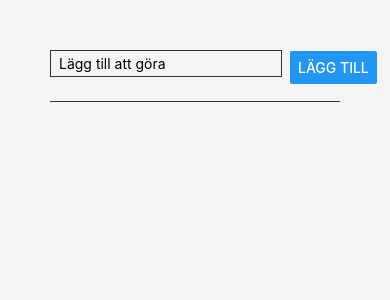
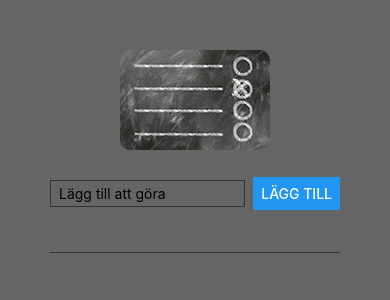
Before and after one commit to MichaelGustavsson/React-Native, a React Native app in the folder TodoList/: screen / in a window 390 px wide. Shown: the top 300 px of the page. Built offline with nearby package versions, Linux system fonts and the light colour scheme.

Commit message:
Added customized pressable todoitem

```diff
--- a/TodoList/App.js
+++ b/TodoList/App.js
@@ -1,6 +1,6 @@
 import uuid from 'react-native-uuid';
 import { useState } from 'react';
-import { StyleSheet, View } from 'react-native';
+import { StyleSheet, View, Image } from 'react-native';
 
 import TodoInput from './components/TodoInput';
 import TodoList from './components/TodoList';
@@ -28,6 +28,12 @@ export default function App() {
   //JSX...
   return (
     <View style={styles.appContainer}>
+      <View style={styles.imageContainer}>
+        <Image
+          style={styles.image}
+          source={require('./assets/images/checklist.jpg')}
+        />
+      </View>
       <TodoInput onAddTodo={onAddTodoHandler} />
       <TodoList
         todoItems={todoItems}
@@ -41,6 +47,15 @@ const styles = StyleSheet.create({
   appContainer: {
     flex: 1,
     padding: 50,
-    backgroundColor: '#f4f4f4',
+    backgroundColor: '#666565',
+  },
+  imageContainer: {
+    flexDirection: 'row',
+    justifyContent: 'center',
+  },
+  image: {
+    width: 150,
+    height: 100,
+    borderRadius: 10,
   },
 });
--- a/TodoList/components/TodoInput.js
+++ b/TodoList/components/TodoInput.js
@@ -30,15 +30,15 @@ export default TodoInput;
 
 const styles = StyleSheet.create({
   textInput: {
-    flex: 1,
     borderWidth: 1,
     borderColor: '#333333',
     padding: 4,
     paddingLeft: 8,
-    marginBottom: 8,
+    width: '70%',
     marginRight: 8,
   },
   inputContainer: {
+    flex: 1,
     flexDirection: 'row',
     justifyContent: 'space-between',
     alignItems: 'center',
--- a/TodoList/components/TodoItem.js
+++ b/TodoList/components/TodoItem.js
@@ -2,11 +2,21 @@ import { View, Text, StyleSheet, Pressable } from 'react-native';
 
 const TodoItem = ({ item, onRemoveTodoItem }) => {
   return (
-    <Pressable onPress={() => onRemoveTodoItem(item.id)}>
-      <View style={styles.todoItemContainer}>
+    <View style={styles.todoItemContainer}>
+      <View style={styles.todoItemTextContainer}>
         <Text style={styles.todoItemText}>{item.text}</Text>
       </View>
-    </Pressable>
+
+      <View style={styles.todoItemDeleteContainer}>
+        <Pressable
+          android_ripple={{ color: '#f5acac' }}
+          onPress={() => onRemoveTodoItem(item.id)}
+          style={({ pressed }) => pressed && styles.todoDeletePressed}
+        >
+          <Text style={styles.todoItemText}>X</Text>
+        </Pressable>
+      </View>
+    </View>
   );
 };
 
@@ -14,13 +24,25 @@ export default TodoItem;
 
 const styles = StyleSheet.create({
   todoItemContainer: {
+    flexDirection: 'row',
+    justifyContent: 'space-between',
+    marginTop: 16,
+  },
+  todoItemTextContainer: {
+    flex: 7,
     backgroundColor: '#ef8615',
-    padding: 8,
-    paddingLeft: 16,
-    marginTop: 16,
-    borderRadius: 20,
+    borderTopLeftRadius: 10,
   },
   todoItemText: {
     color: '#ffffff',
+    padding: 12,
+  },
+  todoItemDeleteContainer: {
+    justifyContent: 'center',
+    alignItems: 'center',
+    backgroundColor: '#6c0505',
+  },
+  todoDeletePressed: {
+    opacity: 0.4,
   },
 });
--- a/TodoList/components/TodoList.js
+++ b/TodoList/components/TodoList.js
@@ -27,6 +27,7 @@ export default TodoList;
 
 const styles = StyleSheet.create({
   todoListContainer: {
+    flex: 6,
     borderTopColor: '#333333',
     borderTopWidth: 1,
     marginTop: 16,
```
Also changed, not shown: TodoList/assets/images/checklist.jpg (added), 1 other file (tests, documents, lock files or other folders).
